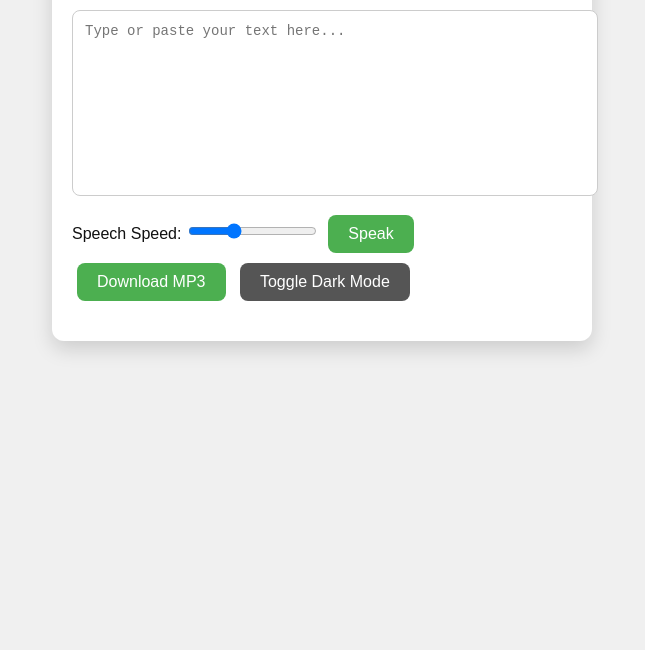
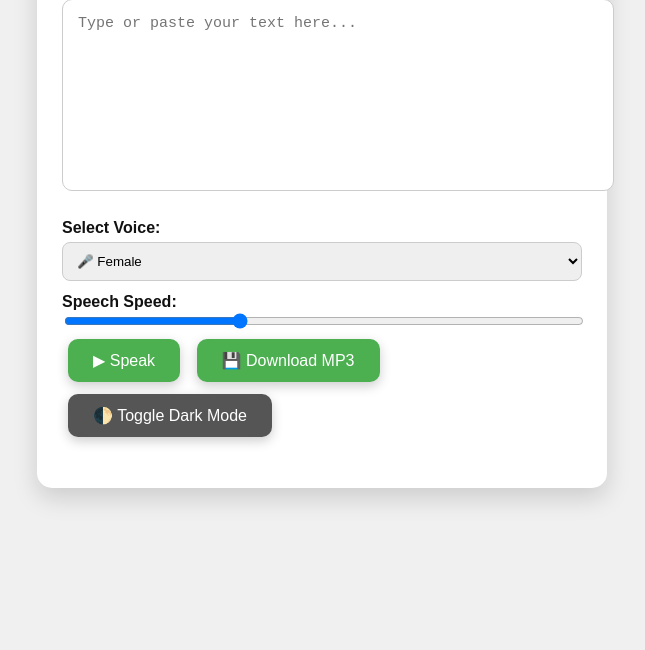
Before and after one commit to Codextechnical/text-to-speech-converter, a plain HTML site: page index.html in a window 1280 px wide. Shown: the part 150-800 px from the top of the page, without its empty margins (318-963 px from the left). Drawn offline with Linux system fonts and the light colour scheme.

Commit message:
Update index.html

```diff
--- a/index.html
+++ b/index.html
@@ -4,50 +4,29 @@
 <meta charset="UTF-8">
 <meta name="viewport" content="width=device-width, initial-scale=1.0">
 <title>Free Text to Speech Converter | CodexTechnical</title>
-<meta name="description" content="Free Text to Speech Converter by CodexTechnical. Convert text to speech online with MP3 download and dark mode.">
+<meta name="description" content="Free Text to Speech Converter by CodexTechnical. Professional UI with multiple voices, MP3 download, dark mode, and responsive design.">
 <meta name="keywords" content="Text to Speech, TTS, MP3 download, Free Text to Speech, CodexTechnical">
 
-<!-- AdSense placeholder -->
 <script async src="https://pagead2.googlesyndication.com/pagead/js/adsbygoogle.js?client=YOUR-ADSENSE-CODE" crossorigin="anonymous"></script>
 
 <style>
-body{
-    margin:0; padding:0;
-    font-family: Arial, sans-serif;
-    background:#f0f0f0;
-    color:#111;
-    transition:0.3s;
-}
-body.dark{background:#121212; color:#f0f0f0;}
-.container{
-    max-width:500px;
-    margin:20px auto;
-    padding:20px;
-    background:#fff;
-    border-radius:12px;
-    box-shadow:0 8px 20px rgba(0,0,0,0.15);
-    transition:0.3s;
-}
+body{margin:0;padding:0;font-family:Arial,sans-serif;background:#f0f0f0;color:#111;transition:0.3s;}
+body.dark{background:#121212;color:#f0f0f0;}
+.container{max-width:520px;margin:20px auto;padding:25px;background:#fff;border-radius:15px;box-shadow:0 10px 25px rgba(0,0,0,0.15);transition:0.3s;}
 body.dark .container{background:#1e1e1e;}
-h1{text-align:center; color:#4CAF50; margin-bottom:15px;}
-textarea{
-    width:100%; height:160px; padding:12px; margin:10px 0;
-    border-radius:8px; border:1px solid #ccc; resize:none;
-    font-size:14px; background:#fff; color:#111;
-}
-body.dark textarea{background:#2b2b2b; color:#f0f0f0; border:1px solid #555;}
-button{
-    padding:10px 20px; margin:5px; font-size:16px;
-    border:none; border-radius:8px; cursor:pointer;
-    background:#4CAF50; color:#fff; transition:0.3s;
-}
-button:hover{background:#45a049;}
+h1{text-align:center;color:#4CAF50;margin-bottom:20px;font-size:24px;}
+textarea{width:100%;height:160px;padding:15px;margin:12px 0;border-radius:10px;border:1px solid #ccc;resize:none;font-size:15px;background:#fff;color:#111;transition:0.3s;}
+body.dark textarea{background:#2b2b2b;color:#f0f0f0;border:1px solid #555;}
+button{padding:12px 25px;margin:6px;font-size:16px;border:none;border-radius:10px;cursor:pointer;background:#4CAF50;color:#fff;box-shadow:0 4px 12px rgba(0,0,0,0.2);transition:0.3s;}
+button:hover{background:#45a049;transform:translateY(-2px);}
 #modeToggle{background:#555;}
-.ad-banner{margin:15px 0; text-align:center;}
-@media(max-width:500px){
-    textarea{height:140px; font-size:13px;}
-    button{font-size:14px;}
-}
+label{display:block;margin-top:12px;font-weight:bold;}
+input[type=range]{width:100%;}
+select{width:100%;padding:10px;margin-top:5px;border-radius:8px;border:1px solid #ccc;transition:0.3s;}
+.ad-banner{margin:20px 0;text-align:center;}
+.voice-option{display:flex;align-items:center;gap:8px;}
+.voice-option span{font-size:18px;}
+@media(max-width:500px){textarea{height:140px;font-size:14px;}button{font-size:14px;padding:10px 20px;}}
 </style>
 </head>
 <body>
@@ -57,12 +36,20 @@ button:hover{background:#45a049;}
 
 <textarea id="text" placeholder="Type or paste your text here..."></textarea>
 
+<label for="voice">Select Voice:</label>
+<select id="voice">
+  <option value="Joanna">🎤 Female</option>
+  <option value="Matthew">👨 Male</option>
+  <option value="Salli">🤖 Robot</option>
+  <option value="Kimberly">🧒 Kids</option>
+</select>
+
 <label for="rate">Speech Speed:</label>
 <input type="range" id="rate" min="0.5" max="2" value="1" step="0.1">
 
-<button id="speakBtn">Speak</button>
-<button id="downloadBtn">Download MP3</button>
-<button id="modeToggle">Toggle Dark Mode</button>
+<button id="speakBtn">▶ Speak</button>
+<button id="downloadBtn">💾 Download MP3</button>
+<button id="modeToggle">🌓 Toggle Dark Mode</button>
 
 <div class="ad-banner">
   <ins class="adsbygoogle"
@@ -76,15 +63,17 @@ button:hover{background:#45a049;}
 </div>
 
 <script>
-// SpeechSynthesis
 const synth = window.speechSynthesis;
 const textEl = document.getElementById('text');
 const rateEl = document.getElementById('rate');
+const voiceEl = document.getElementById('voice');
 
 // Speak function
 document.getElementById('speakBtn').addEventListener('click',()=>{
     if(synth.speaking) synth.cancel();
     const utter = new SpeechSynthesisUtterance(textEl.value);
+    const voices = synth.getVoices();
+    utter.voice = voices.find(v=>v.name===voiceEl.value) || voices[0];
     utter.rate = parseFloat(rateEl.value);
     synth.speak(utter);
 });
@@ -94,20 +83,20 @@ document.getElementById('modeToggle').addEventListener('click',()=>{
     document.body.classList.toggle('dark');
 });
 
-// MP3 download using free API
+// MP3 download
 document.getElementById('downloadBtn').addEventListener('click',()=>{
     const text = textEl.value;
     if(!text) return alert("Please enter text first.");
-    // Using ttsmp3.com free API
-    fetch(`https://ttsmp3.com/makemp3_new.php?msg=${encodeURIComponent(text)}&lang=Joanna&source=ttsmp3`)
-    .then(res => res.json())
+    const voice = voiceEl.value;
+    fetch(`https://ttsmp3.com/makemp3_new.php?msg=${encodeURIComponent(text)}&lang=${voice}&source=ttsmp3`)
+    .then(res=>res.json())
     .then(data=>{
-        if(data && data.mp3){
-            const link = document.createElement('a');
-            link.href = data.mp3;
-            link.download = 'speech.mp3';
+        if(data.mp3){
+            const link=document.createElement('a');
+            link.href=data.mp3;
+            link.download='speech.mp3';
             link.click();
-        } else {
+        }else{
             alert("Failed to generate MP3. Try again later.");
         }
     }).catch(err=>{
```
